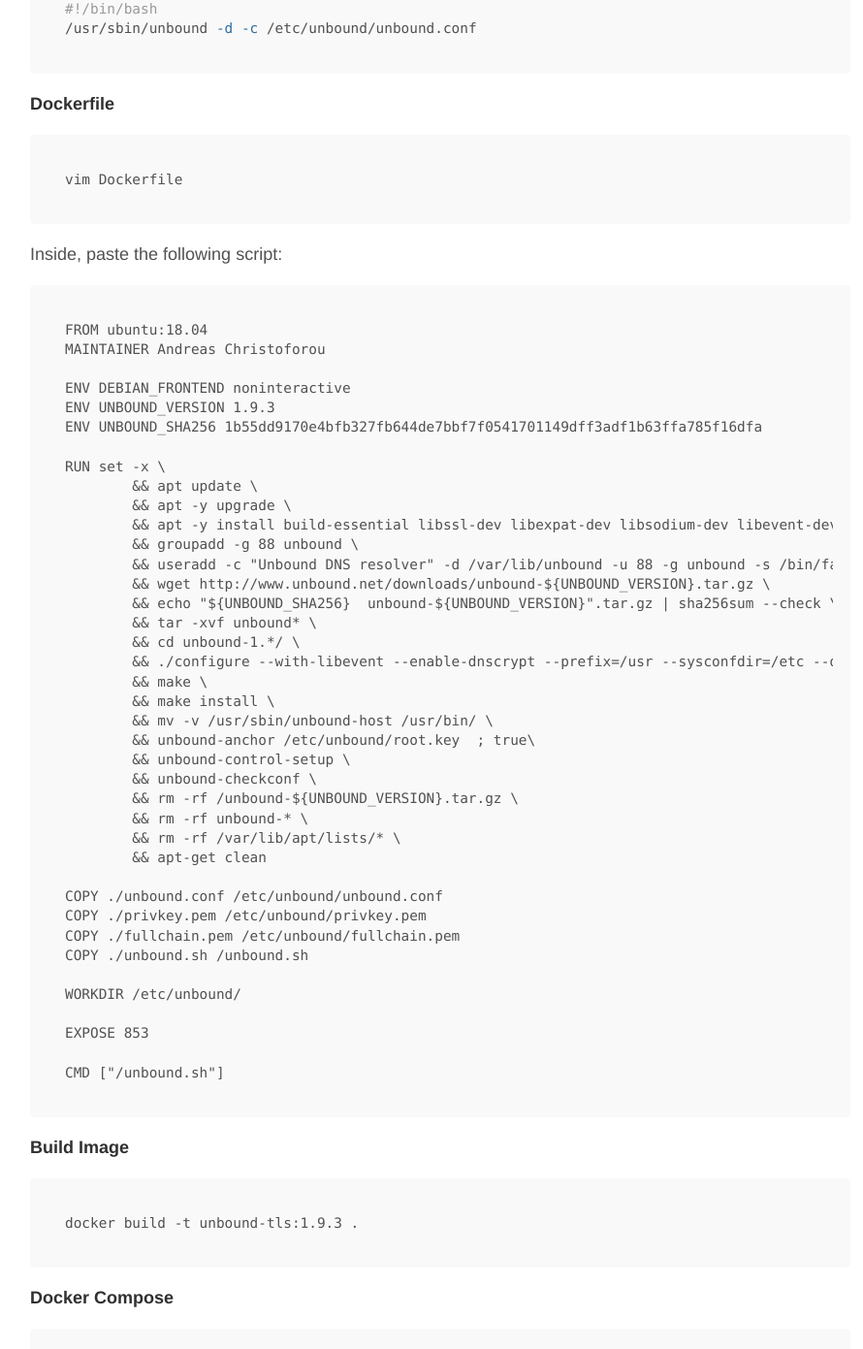
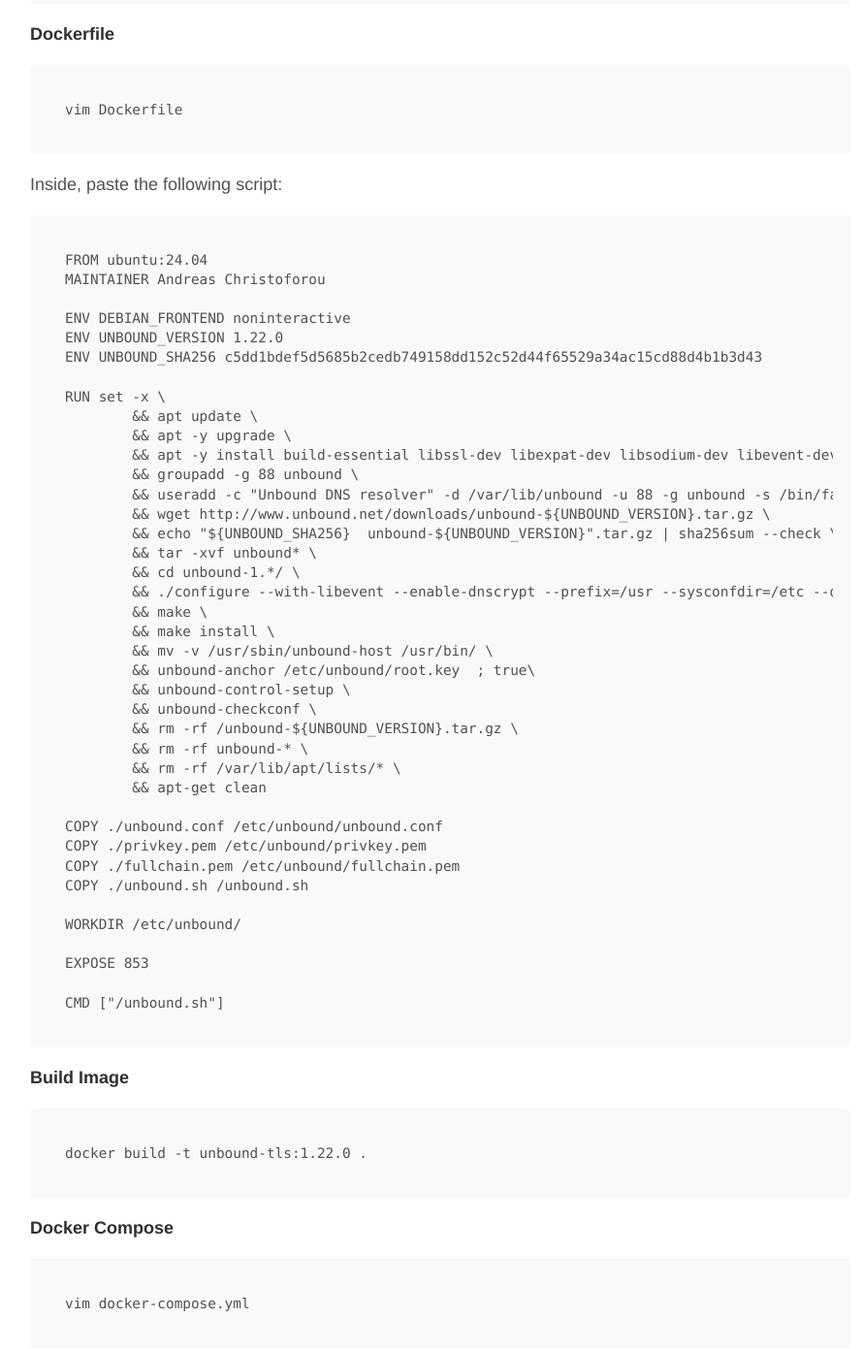
Before and after one commit to ChAndreas/chandreas.github.io, a Jekyll site: the page built from _posts/2019-01-29-unbound-privdns.md, in a window 1280 px wide and 1400 px high, scrolled down 2450 px. Shown: the top 1391 px of the window at 97% size, without its empty margins (186-1076 px from the left). Built offline with Jekyll 4.4.1, drawn with Linux system fonts in a browser that asks for light colours; some of the changed text lies outside the part shown.

Commit message:
Update 2019-01-29-unbound-privdns.md

````diff
--- a/_posts/2019-01-29-unbound-privdns.md
+++ b/_posts/2019-01-29-unbound-privdns.md
@@ -1,12 +1,10 @@
 ---
 layout: post
-title: "Private DNS Server for Android 9"
+title: "Private DNS Server for Android"
 date:	Tue Jan 29 17:30:54 EEST 2019
 ---
 
-Android 9 also known as Android Pie comes with many new features but most importantly full support for DNS over TLS.
-
-How to create your own Private DNS Server for Android 9 running on Docker.
+How to create your own Private DNS Server for Android running on Docker.
 
 **Download and install Docker**
 
@@ -114,12 +112,12 @@
 Inside, paste the following script:
 
 ```
-FROM ubuntu:18.04
+FROM ubuntu:24.04
 MAINTAINER Andreas Christoforou
 
 ENV DEBIAN_FRONTEND noninteractive
-ENV UNBOUND_VERSION 1.9.3
-ENV UNBOUND_SHA256 1b55dd9170e4bfb327fb644de7bbf7f0541701149dff3adf1b63ffa785f16dfa
+ENV UNBOUND_VERSION 1.22.0
+ENV UNBOUND_SHA256 c5dd1bdef5d5685b2cedb749158dd152c52d44f65529a34ac15cd88d4b1b3d43
 
 RUN set -x \
 	&& apt update \
@@ -156,7 +154,7 @@
 ```
 **Build Image**
 
-	docker build -t unbound-tls:1.9.3 .
+	docker build -t unbound-tls:1.22.0 .
 
 **Docker Compose**
 
@@ -170,7 +168,7 @@
 version: '3'
 services:
   unbound-tls:
-    image: unbound-tls:1.9.3
+    image: unbound-tls:1.22.0
     container_name: unbound-tls
     restart: always
     ports:
````
